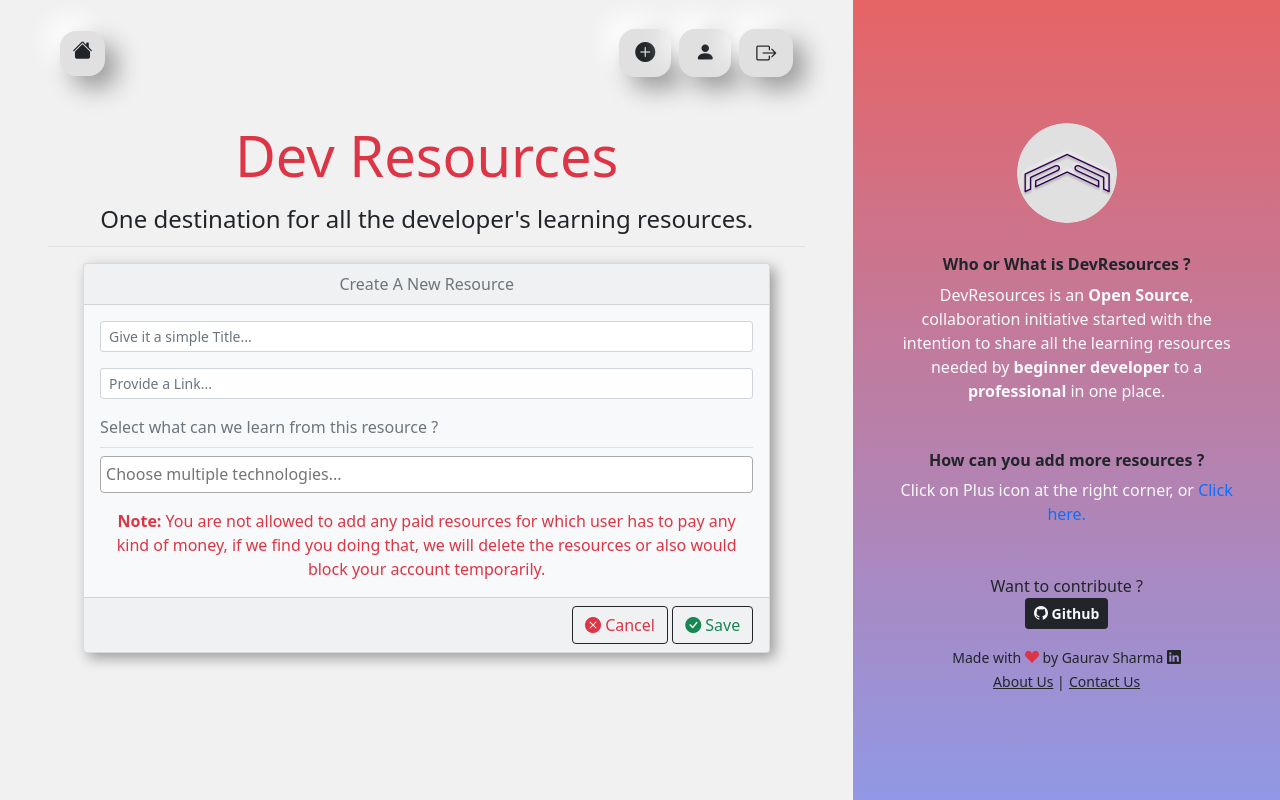
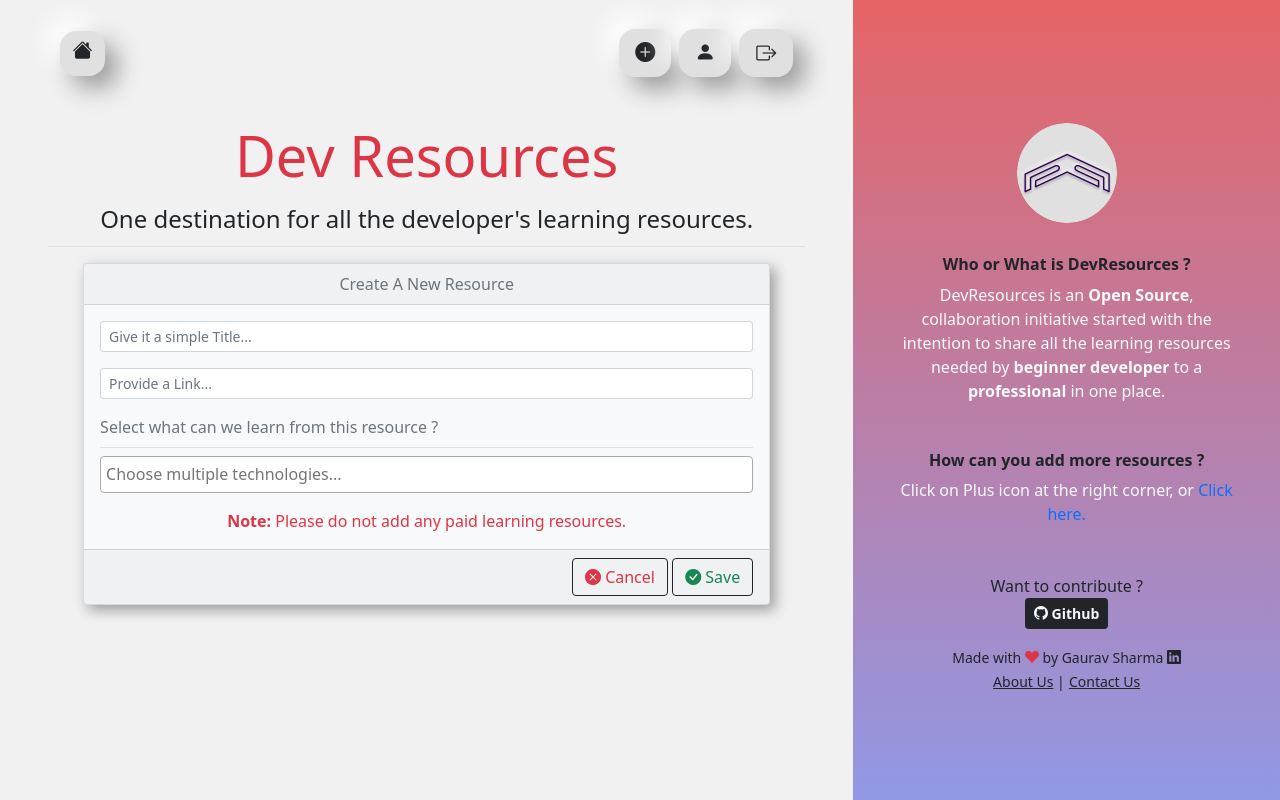
Before and after one commit to mnamegaurav/devresources, a Django app: page /resource/create/ in a window 1280 px wide. Run offline with Django 3.2, Linux system fonts and the light colour scheme; the visitor is signed in with stand-in values (Sample User, id 1); data comes from the database, SQL or seed files in the repository; parts of the project's set-up code (start-up, migrations or seed data) failed here and were passed over; some libraries are stand-ins or nearby versions.

Commit message:
warning text changed

```diff
--- a/templates/core/resource_create_form.html
+++ b/templates/core/resource_create_form.html
@@ -64,7 +64,7 @@
               {% endif %}
             </div>
 
-            <p class="text-danger text-center my-auto"><strong>Note:&nbsp;</strong>You are not allowed to add any paid resources for which user has to pay any kind of money, if we find you doing that, we will delete the resources or also would block your account temporarily.</p>
+            <p class="text-danger text-center my-auto"><strong>Note:&nbsp;</strong>Please do not add any paid learning resources.</p>
 
           </div>
           <div class="card-footer text-end">
--- a/templates/core/resource_update_form.html
+++ b/templates/core/resource_update_form.html
@@ -64,7 +64,7 @@
               {% endif %}
             </div>
 
-            <p class="text-danger text-center my-auto"><strong>Note:&nbsp;</strong>You are not allowed to add any paid resources for which user has to pay any kind of money, if we find you doing that, we will delete the resources or also would block your account temporarily.</p>
+            <p class="text-danger text-center my-auto"><strong>Note:&nbsp;</strong>Please do not add any paid learning resources.</p>
 
           </div>
           <div class="card-footer text-end">
```
